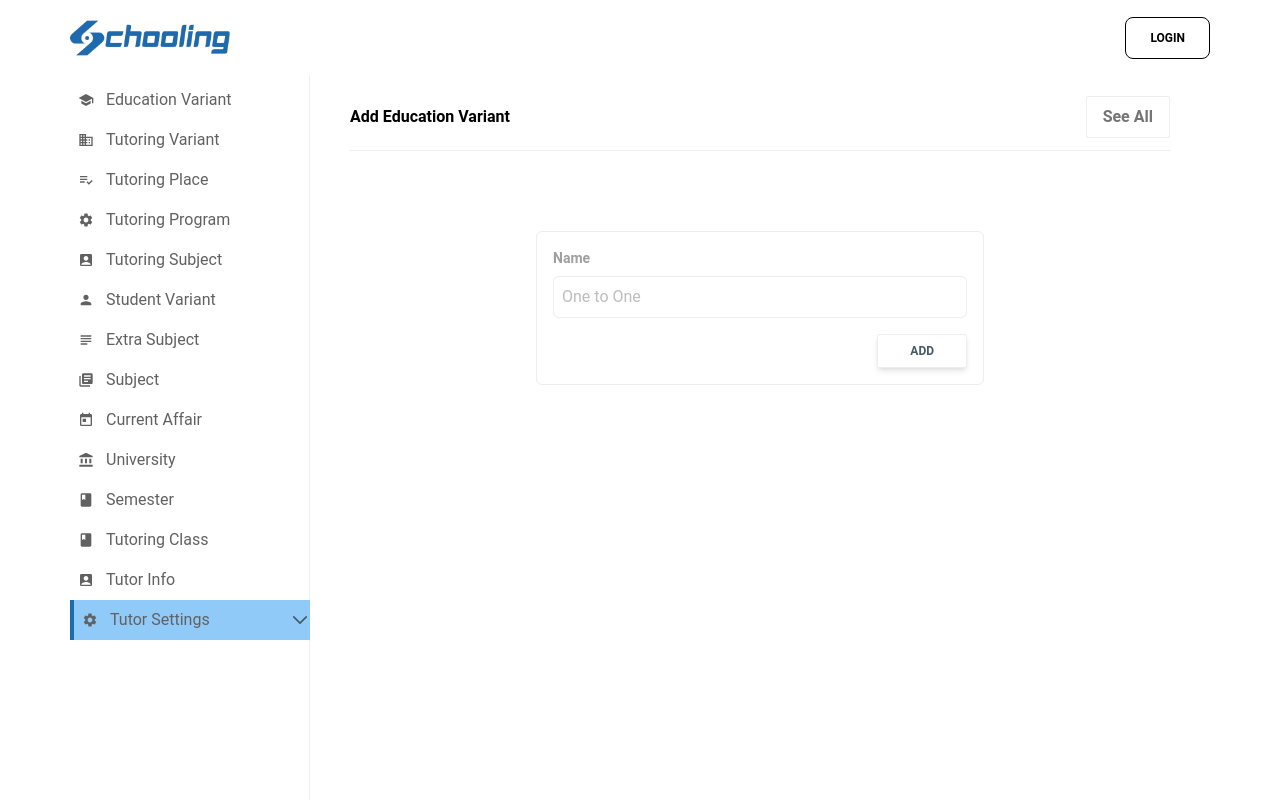
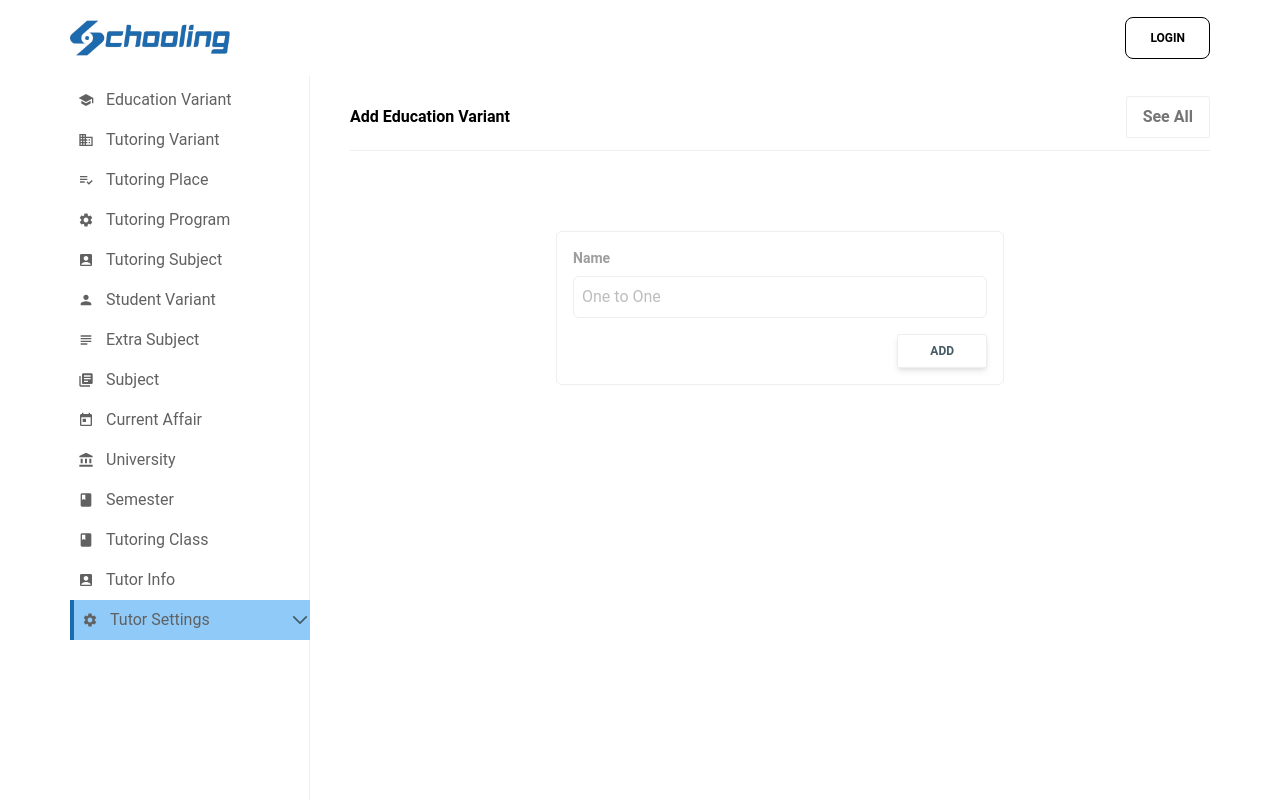
Before and after one commit to maruf-hasann/addds, a React (Vite) app: page / in a window 1280 px wide. Built offline with nearby package versions, Linux system fonts and the light colour scheme.

Commit message:
main section updated

```diff
--- a/src/Layout/Main.jsx
+++ b/src/Layout/Main.jsx
@@ -30,7 +30,7 @@ const Main = () => {
             <MainSideBar />
           </div>
         )}
-        <div className="flex-1 px-10 pt-14 overflow-x-auto ">
+        <div className="flex-1 pl-10 pt-14 overflow-x-auto ">
           <Outlet />
         </div>
       </div>
```
